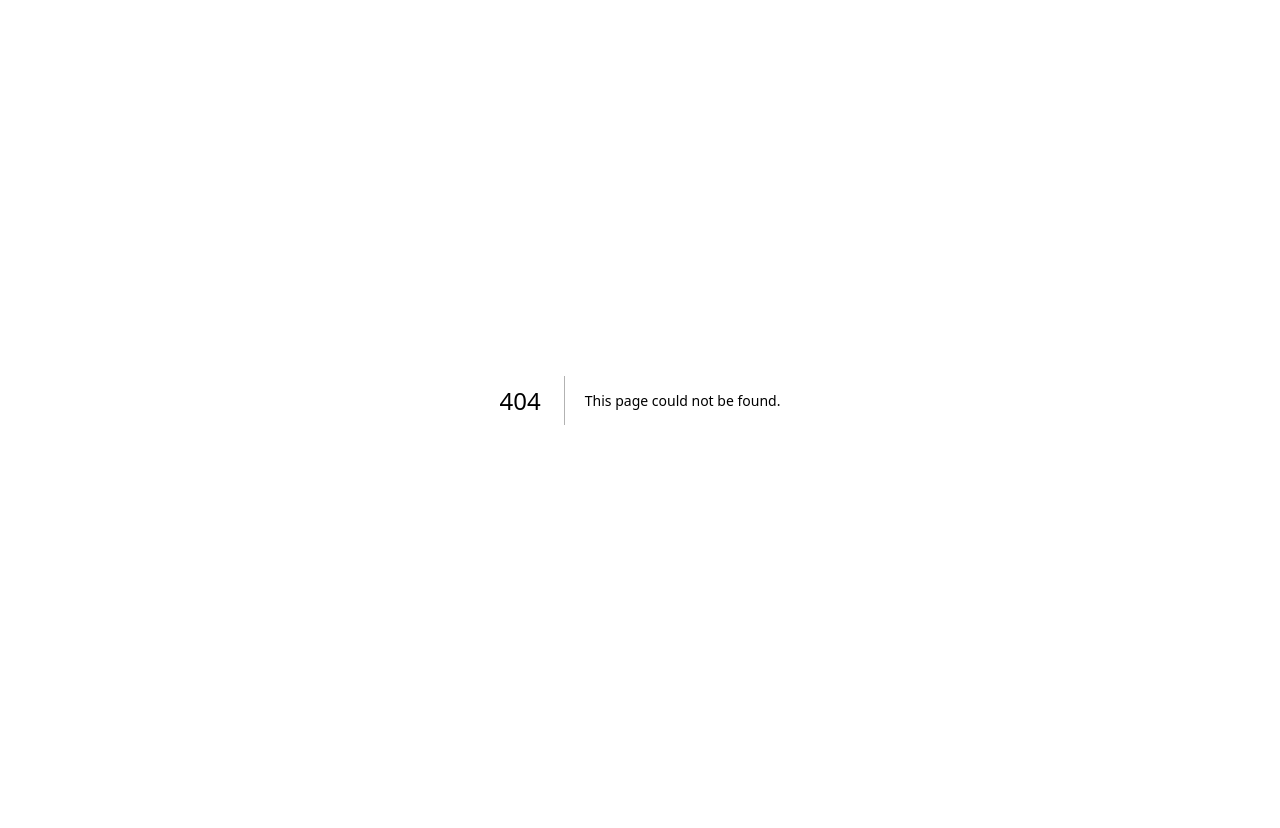
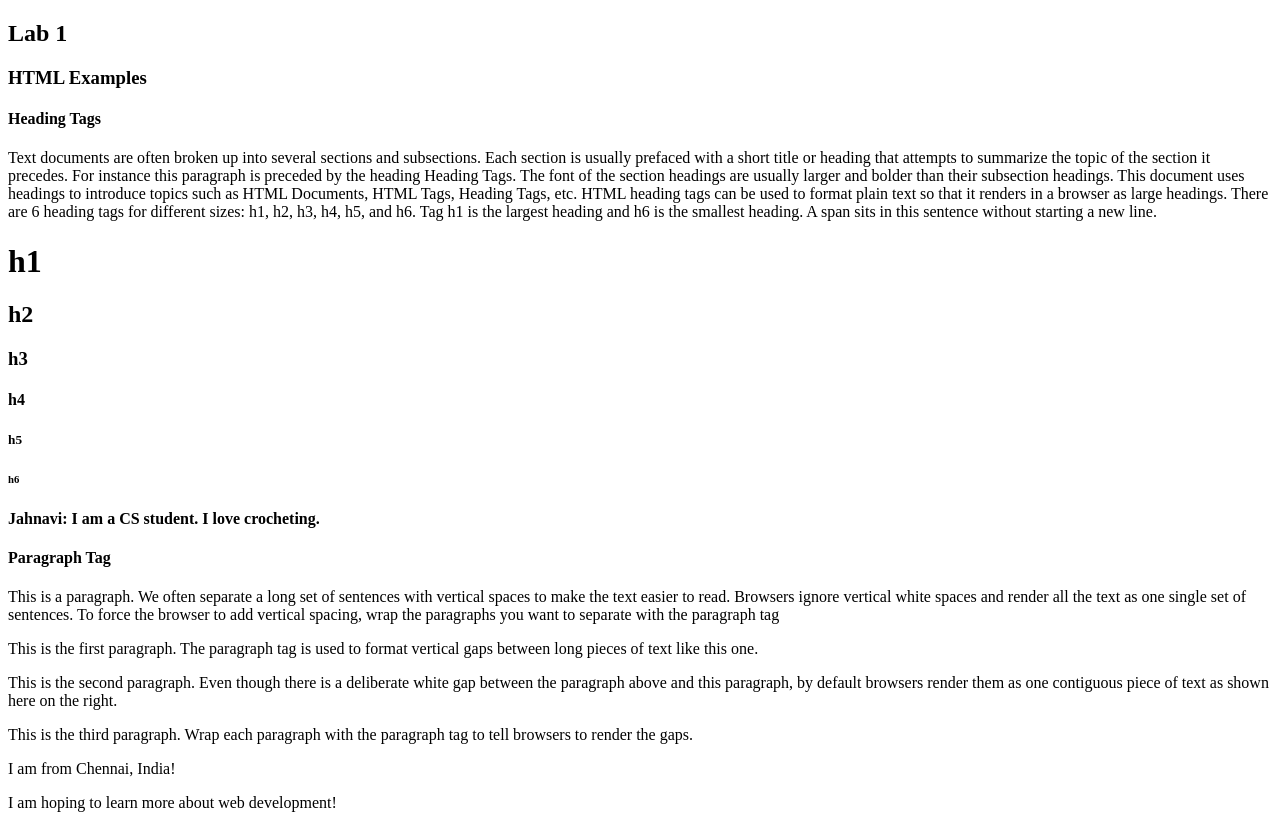
Before and after one commit to JahnaviUmesh/webdev-client, a Next.js app: page /labs/lab1 in a window 1280 px wide. Before the commit this address had no page. Before the commit the page ends 800 px from the top, so only its background shows below. Built offline with nearby package versions, Linux system fonts and the light colour scheme.

Commit message:
Lab 1: Heading and Paragraph tags

```diff
--- /dev/null
+++ b/app/labs/lab1/HeadingTags.tsx
@@ -0,0 +1,28 @@
+export default function HeadingTags() {
+    return (
+      <div id="wd-h-tag">
+        <h4>Heading Tags</h4>
+        Text documents are often broken up into several sections and subsections.
+        Each section is usually prefaced with a short title or heading that
+        attempts to summarize the topic of the section it precedes. For instance
+        this paragraph is preceded by the heading Heading Tags. The font of the
+        section headings are usually larger and bolder than their subsection
+        headings. This document uses headings to introduce topics such as HTML
+        Documents, HTML Tags, Heading Tags, etc. HTML heading tags can be used
+        to format plain text so that it renders in a browser as large headings.
+        There are 6 heading tags for different sizes: h1, h2, h3, h4, h5, and
+        h6. Tag h1 is the largest heading and h6 is the smallest heading. A{" "}
+        <span id="wd-inline-span">span</span> sits in this sentence without
+        starting a new line.
+        <h1>h1</h1>
+        <h2>h2</h2>
+        <h3>h3</h3>
+        <h4>h4</h4>
+        <h5>h5</h5>
+        <h6>h6</h6>
+        <div id="wd-your-heading">
+        <h4> Jahnavi: I am a <span id="wd-your-span">CS</span> student. I love crocheting. </h4>
+      </div>
+      </div>
+    );
+  }
--- /dev/null
+++ b/app/labs/lab1/ParagraphTag.tsx
@@ -0,0 +1,34 @@
+export default function ParagraphTag() {
+    return (
+      <div id="wd-p-tag">
+        <h4>Paragraph Tag</h4>
+        <p id="wd-p-1">
+        This is a paragraph. We often separate a long set of sentences with
+        vertical spaces to make the text easier to read. Browsers ignore
+        vertical white spaces and render all the text as one single set of
+        sentences. To force the browser to add vertical spacing, wrap the
+        paragraphs you want to separate with the paragraph tag
+        </p>
+        <p id="wd-p-2">
+        This is the first paragraph. The paragraph tag is used to format
+        vertical gaps between long pieces of text like this one.
+        </p>
+        <p id="wd-p-3">
+        This is the second paragraph. Even though there is a deliberate white
+        gap between the paragraph above and this paragraph, by default
+        browsers render them as one contiguous piece of text as shown here on
+        the right.
+        </p>
+        <p id="wd-p-4">
+        This is the third paragraph. Wrap each paragraph with the paragraph
+        tag to tell browsers to render the gaps.
+        </p>
+        <p id="wd-p-your-1">
+        I am from Chennai, India!
+        </p>
+        <p id="wd-p-your-2">
+        I am hoping to learn more about web development!
+        </p>
+      </div>
+    );
+  }
--- /dev/null
+++ b/app/labs/lab1/page.tsx
@@ -0,0 +1,14 @@
+import HeadingTags from "./HeadingTags";
+import ParagraphTag from "./ParagraphTag";
+
+export default function Lab1() {
+  return (
+    <div id="wd-lab1">
+      <h2>Lab 1</h2>
+      <h3>HTML Examples</h3>
+      <HeadingTags />
+      <ParagraphTag />
+      {/* do the next exercise here */}
+    </div>
+  );
+}
--- a/app/layout.tsx
+++ b/app/layout.tsx
@@ -1,6 +1,6 @@
 import type { Metadata } from "next";
 import { Geist, Geist_Mono } from "next/font/google";
-import "./globals.css";
+//import "./globals.css";
 
 const geistSans = Geist({
   variable: "--font-geist-sans",
```
